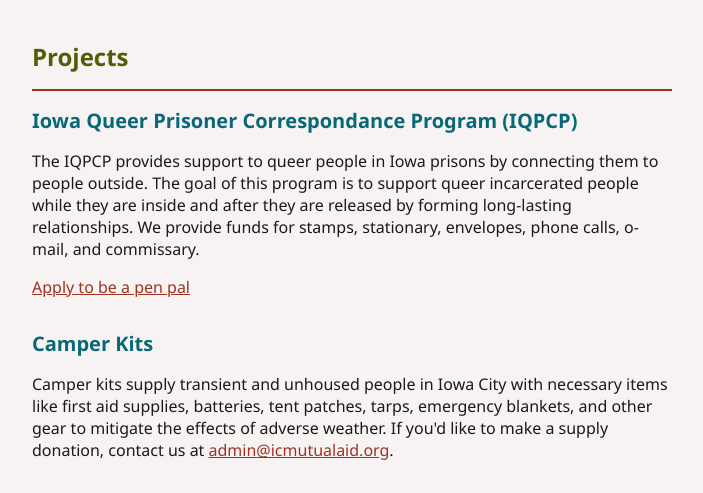
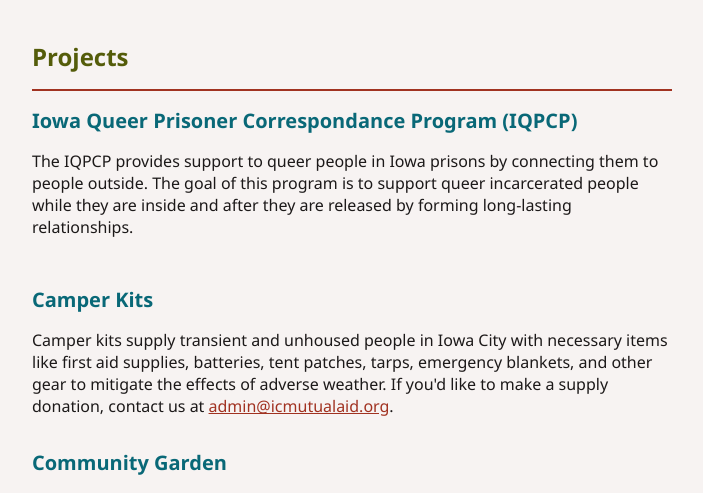
Before and after one commit to icmutualaid/icma-website, a Flask app: page /projects in a window 1280 px wide. Shown: the part 77-570 px from the top of the page, without its empty margins (288-991 px from the left). Run offline with Flask 3, Linux system fonts and the light colour scheme; some libraries are stand-ins or nearby versions.

Commit message:
projects update

```diff
--- a/blog/templates/content/projects.html
+++ b/blog/templates/content/projects.html
@@ -10,13 +10,14 @@
     <p>The IQPCP provides support to queer people in Iowa prisons by connecting
         them to people outside. The goal of this program is to support queer
         incarcerated people while they are inside and after they are released by
-        forming long-lasting relationships. We provide funds for stamps, stationary,
-        envelopes, phone calls, o-mail, and commissary.</p>
+        forming long-lasting relationships.</p>
+    <!--
     <div class="link-container">
         <a target="_blank"
         href="https://docs.google.com/forms/d/e/1FAIpQLSdr35s1EWoBdnussLgR_pcuVizurqVR0zRXMX1glpGQU_vOAA/viewform">
         Apply to be a pen pal</a>
     </div>
+    -->
 </div>
 <div class="project">
     <h2>Camper Kits</h2>
```
